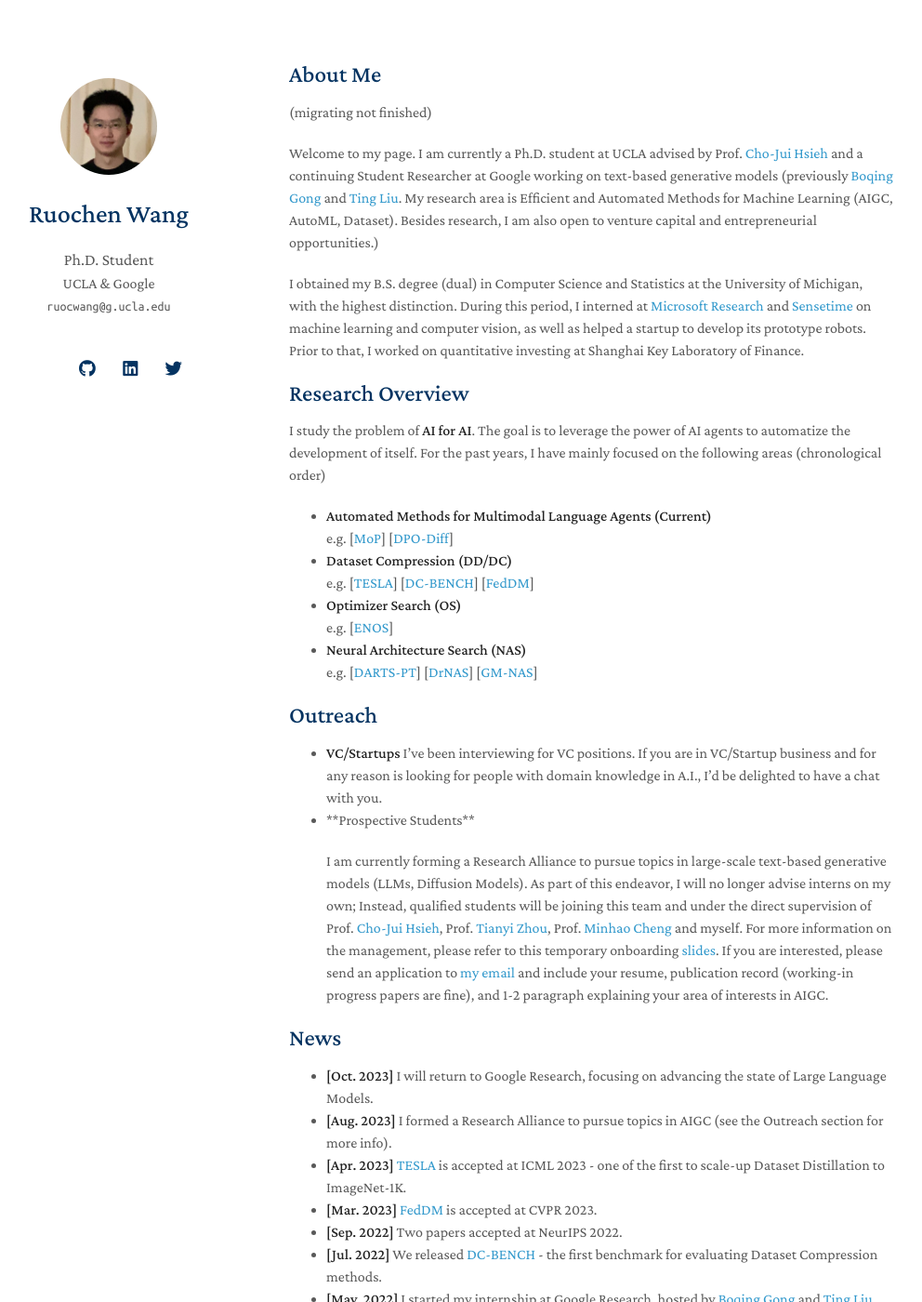
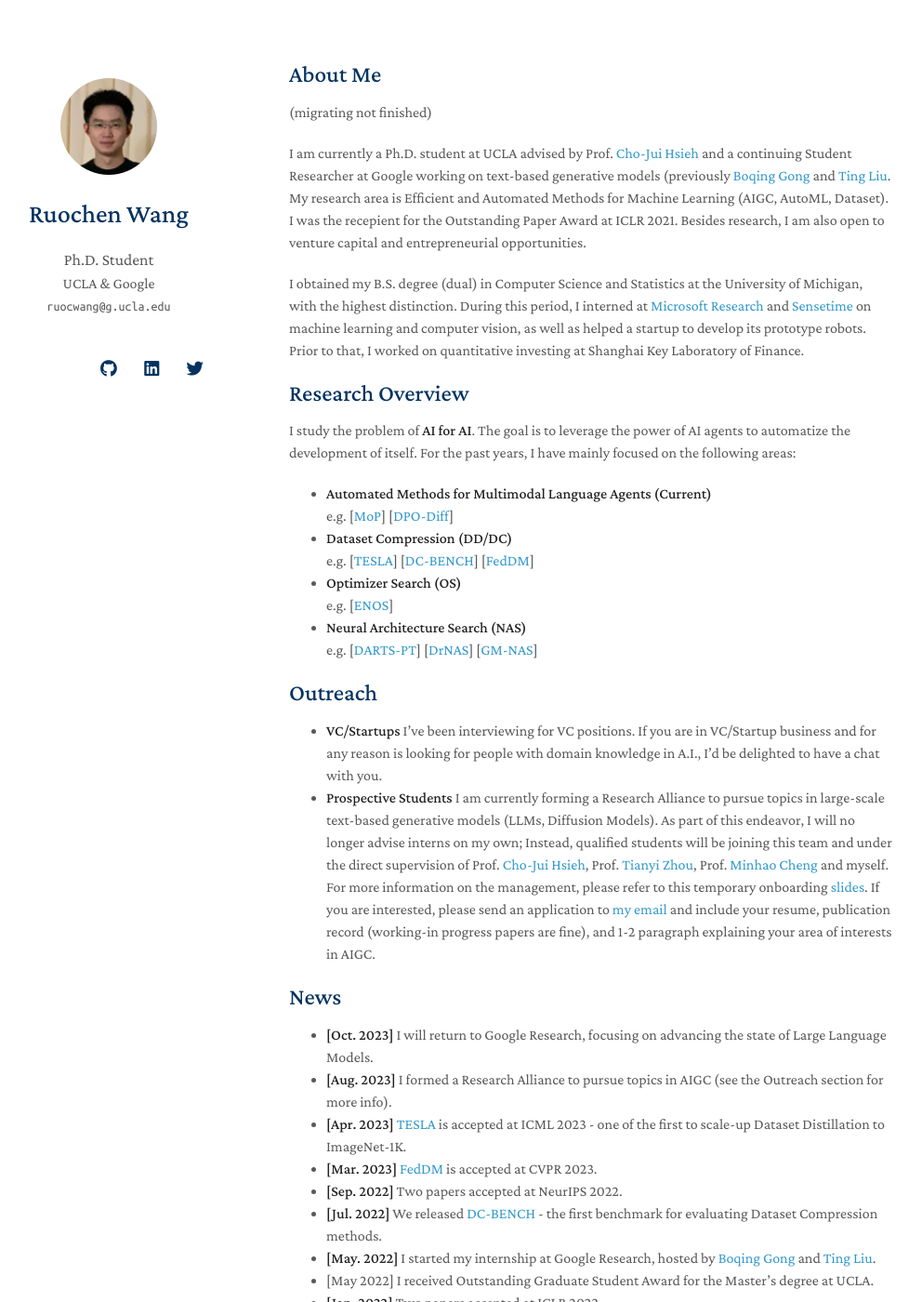
Before and after one commit to ruocwang/ruocwang.github.io, a Jekyll site: the page built from index.md, in a window 1280 px wide and 1400 px high. Shown: the whole window at 93% size, without its empty margins (159-1151 px from the left). Built offline with Jekyll 4.4.1, drawn with Linux system fonts in a browser that asks for light colours; nearby versions of some CDN libraries; a style sheet for code colours, icons or effects is not loaded; our own code applies the rules of GitHub Pages for plain Markdown files.

Commit message:
reduce margin

```diff
--- a/_config.yml
+++ b/_config.yml
@@ -12,7 +12,7 @@
 
 # Links
 # If you don't need one of them, you may delete the corresponding line.
-google_scholar:
+google_scholar: https://scholar.google.com/citations?user=8fXrlRAAAAAJ&hl=en
 cv_link: assets/files/myself.pdf
 github_link: https://github.com/ruocwang
 linkedin: https://www.linkedin.com/in/ruochen-wang-1699b1113/
@@ -38,7 +38,7 @@
 
 # Google Analytics ID
 # Please remove this if you don't use Google Analytics
-google_analytics: UA-111540567-4
+# google_analytics: UA-111540567-4
 
 # Use this project as a remote theme for GitHub Pages
 # See the guide here: https://docs.github.com/en/pages/setting-up-a-github-pages-site-with-jekyll/adding-a-theme-to-your-github-pages-site-using-jekyll
--- a/html_source_file/assets/css/style-no-dark-mode.css
+++ b/html_source_file/assets/css/style-no-dark-mode.css
@@ -145,7 +145,7 @@
   header { padding: 0; }
   pre, code { word-wrap: normal; } }
 @media print, screen and (max-width: 480px) { .pub-row { display: block; align-items: center; }
-  body { padding: 15px; }
+  body { padding: 10px; }
   header ul { width: 99%; }
   header li, header ul li + li + li { width: 33%; }
   .image.avatar img { border-radius: 100%; width: 95px; padding: 20px; }
--- a/index.md
+++ b/index.md
@@ -6,10 +6,10 @@
 
 (migrating not finished)
 
-Welcome to my page.
 I am currently a Ph.D. student at UCLA advised by Prof. [Cho-Jui Hsieh](http://web.cs.ucla.edu/~chohsieh/) and a continuing Student Researcher at Google working on text-based generative models (previously [Boqing Gong](https://scholar.google.com/citations?user=lv9ZeVUAAAAJ&hl=en) and [Ting Liu](https://research.google/people/105496/).
 My research area is Efficient and Automated Methods for Machine Learning (AIGC, AutoML, Dataset).
-Besides research, I am also open to venture capital and entrepreneurial opportunities.)
+I was the recepient for the Outstanding Paper Award at ICLR 2021.
+Besides research, I am also open to venture capital and entrepreneurial opportunities.
 
 I obtained my B.S. degree (dual) in Computer Science and Statistics at the University of Michigan, with the highest distinction.
 During this period, I interned at [Microsoft Research](https://www.microsoft.com/en-us/research/lab/microsoft-research-asia/) and [Sensetime](https://www.sensetime.com/en) on machine learning and computer vision, as well as helped a startup to develop its prototype robots.
@@ -20,8 +20,7 @@
 
 I study the problem of **AI for AI**.
 The goal is to leverage the power of AI agents to automatize the development of itself.
-For the past years, I have mainly focused on the following areas (chronological order)
-
+For the past years, I have mainly focused on the following areas:
 - **Automated Methods for Multimodal Language Agents (Current)** <br/>
 e.g. [[MoP]()] [[DPO-Diff]()]
 - **Dataset Compression (DD/DC)** <br/>
@@ -35,7 +34,7 @@
 ## Outreach
 
 - **VC/Startups** I've been interviewing for VC positions. If you are in VC/Startup business and for any reason is looking for people with domain knowledge in A.I., I'd be delighted to have a chat with you.
-- <p class="red-text">**Prospective Students**</p> I am currently forming a Research Alliance to pursue topics in large-scale text-based generative models (LLMs, Diffusion Models). As part of this endeavor, I will no longer advise interns on my own; Instead, qualified students will be joining this team and under the direct supervision of Prof. [Cho-Jui Hsieh](http://web.cs.ucla.edu/~chohsieh/), Prof. [Tianyi Zhou](https://tianyizhou.github.io/), Prof. [Minhao Cheng](https://cmhcbb.github.io/) and myself. For more information on the management, please refer to this temporary onboarding [slides](https://docs.google.com/presentation/d/1PtRwK6KuqNhExz_ouiu1UDva5Fw6R7PuvrxsVCzSA9U/edit?usp=sharing). If you are interested, please send an application to [my email](ruocwang@g.ucla.edu) and include your resume, publication record (working-in progress papers are fine), and 1-2 paragraph explaining your area of interests in AIGC.
+- **Prospective Students** I am currently forming a Research Alliance to pursue topics in large-scale text-based generative models (LLMs, Diffusion Models). As part of this endeavor, I will no longer advise interns on my own; Instead, qualified students will be joining this team and under the direct supervision of Prof. [Cho-Jui Hsieh](http://web.cs.ucla.edu/~chohsieh/), Prof. [Tianyi Zhou](https://tianyizhou.github.io/), Prof. [Minhao Cheng](https://cmhcbb.github.io/) and myself. For more information on the management, please refer to this temporary onboarding [slides](https://docs.google.com/presentation/d/1PtRwK6KuqNhExz_ouiu1UDva5Fw6R7PuvrxsVCzSA9U/edit?usp=sharing). If you are interested, please send an application to [my email](ruocwang@g.ucla.edu) and include your resume, publication record (working-in progress papers are fine), and 1-2 paragraph explaining your area of interests in AIGC.
 
 
 ## News
```
